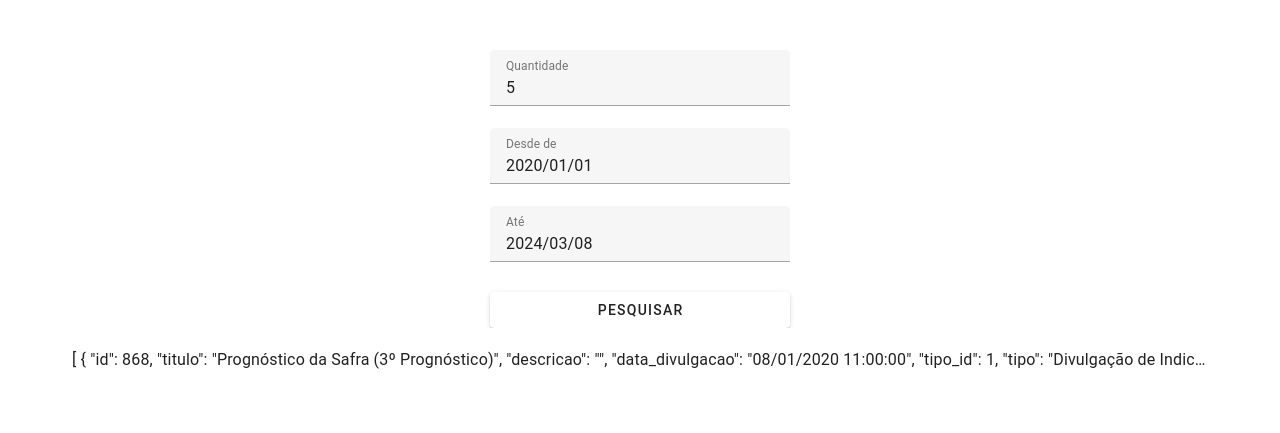
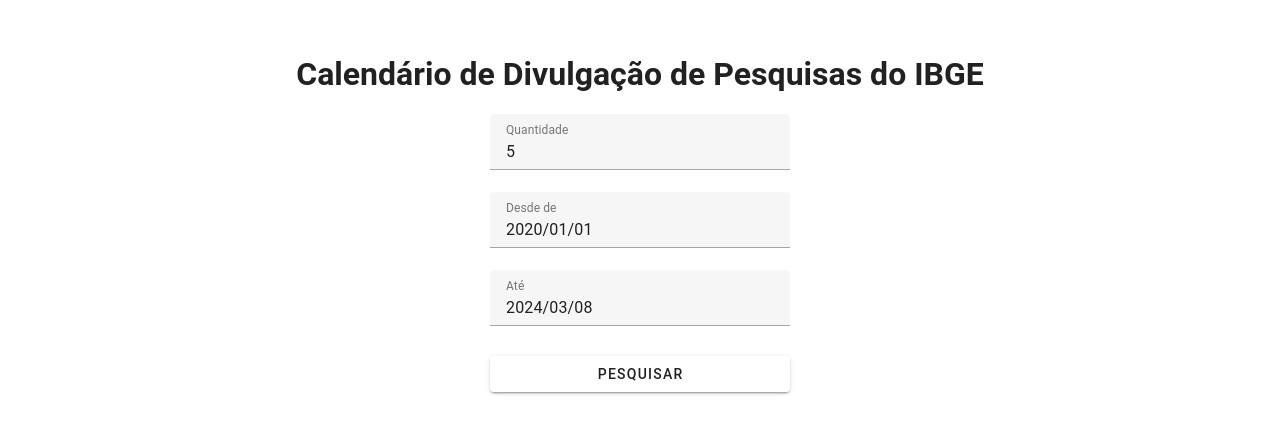
Before and after one commit to MorganaDuarte/search-ibge, a Vue app: page / in a window 1280 px wide. Shown: the part 179-612 px from the top of the page. Built offline with nearby package versions, Linux system fonts and the light colour scheme.

Commit message:
create search form

```diff
--- a/src/App.vue
+++ b/src/App.vue
@@ -1,7 +1,7 @@
 <template>
   <v-app>
     <v-main>
-      <HelloWorld />
+      <SearchForm />
     </v-main>
   </v-app>
 </template>
--- a/src/components/HelloWorld.vue
+++ /dev/null
@@ -1,70 +0,0 @@
-<template>
-  <v-container class="fill-height">
-    <v-responsive class="align-center text-center fill-height">
-      <v-sheet class="mx-auto" width="300">
-        <v-form @submit.prevent="result">
-          <v-text-field v-model="amount" label="Quantidade"></v-text-field>
-          <v-text-field v-model="since" label="Desde de"></v-text-field>
-          <v-text-field v-model="until" label="Até"></v-text-field>
-          <v-btn class="mt-2" type="submit" block>Pesquisar</v-btn>
-        </v-form>
-      </v-sheet>
-      <v-list lines="one">
-        <v-list-item v-for="d in disclosureCalendar" :key="d.count">
-          <v-list-item-title>{{ d.items }}</v-list-item-title>
-        </v-list-item>
-      </v-list>
-    </v-responsive>
-  </v-container>
-</template>
-
-<script>
-export default {
-  data() {
-    return {
-      amount: 5,
-      since: "2020/01/01",
-      until: "2024/03/08",
-      disclosureCalendar: []
-    }
-  },
-  computed: {
-    result() {
-      return this.disclosureCalendar = [{
-        "count": 3,
-        "page": 1,
-        "totalPages": 1,
-        "nextPage": 0,
-        "previousPage": 0,
-        "showingFrom": 1,
-        "showingTo": 3,
-        "items": [
-          {
-            "id": 868,
-            "titulo": "Prognóstico da Safra (3º Prognóstico)",
-            "descricao": "",
-            "data_divulgacao": "08/01/2020 11:00:00",
-            "tipo_id": 1,
-            "tipo": "Divulgação de Indicadores",
-            "produto_id": 19068,
-            "nome_produto": "Prognóstico da Safra",
-            "alias_produto": "prognostico-da-safra",
-            "descricao_produto": "",
-            "ano_referencia_inicio": 2020,
-            "mes_referencia_inicio": 0,
-            "ano_referencia_fim": 0,
-            "mes_referencia_fim": 0,
-            "link": ""
-          },
-        ]
-      }]
-    }
-  },
-  watch: {
-    amount(value) {
-      console.log(value,'value')
-    }
-  }
-}
-
-</script>
--- /dev/null
+++ b/src/components/SearchForm.vue
@@ -0,0 +1,50 @@
+<template>
+  <v-container class="fill-height">
+    <v-responsive class="align-center text-center fill-height">
+      <div class="pb-4">
+        <h1>Calendário de Divulgação de Pesquisas do IBGE</h1>
+      </div>
+      <v-sheet class="mx-auto" width="300">
+        <v-form @submit.prevent>
+          <v-text-field v-model="amount" label="Quantidade" :rules=[validAmoutRules]></v-text-field>
+          <v-text-field v-model="since" label="Desde de" :rules=[validSinceRules]></v-text-field>
+          <v-text-field v-model="until" label="Até" :rules="[validUntilRules]"></v-text-field>
+          <v-btn class="mt-2" :disabled="disabledButton" type="submit" block>Pesquisar</v-btn>
+        </v-form>
+      </v-sheet>
+    </v-responsive>
+  </v-container>
+</template>
+
+<script>
+export default {
+  data() {
+    return {
+      amount: 5,
+      since: "2020/01/01",
+      until: "2024/03/08",
+    }
+  },
+  computed: {
+    validAmoutRules() {
+      if(this.amount >= 1 && this.amount <= 25) return true;
+
+      return "A quantidade deve ser entre 1 e 25";
+    },
+    validSinceRules() {
+      if(this.since >= "2020/01/01") return true;
+
+      return "Data limite de 2020/01/01";
+    },
+    validUntilRules() {
+      if(this.until > this.since) return true;
+
+      return "A data de 'até' deve ser maior que a data 'de'"
+    },
+    disabledButton() {
+      return this.until < this.since || (this.amount < 1 || this.amount > 25) || this.since < "2020/01/01";
+    }
+  }
+}
+
+</script>
```
